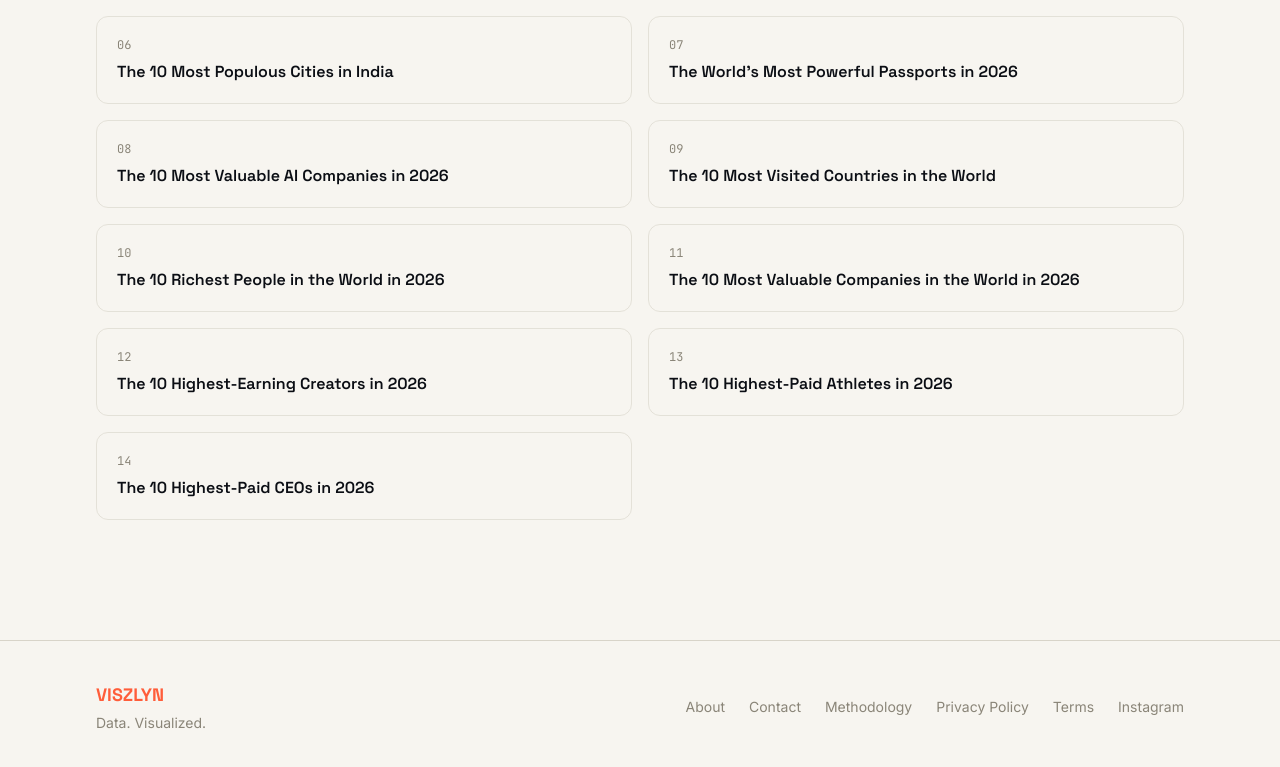
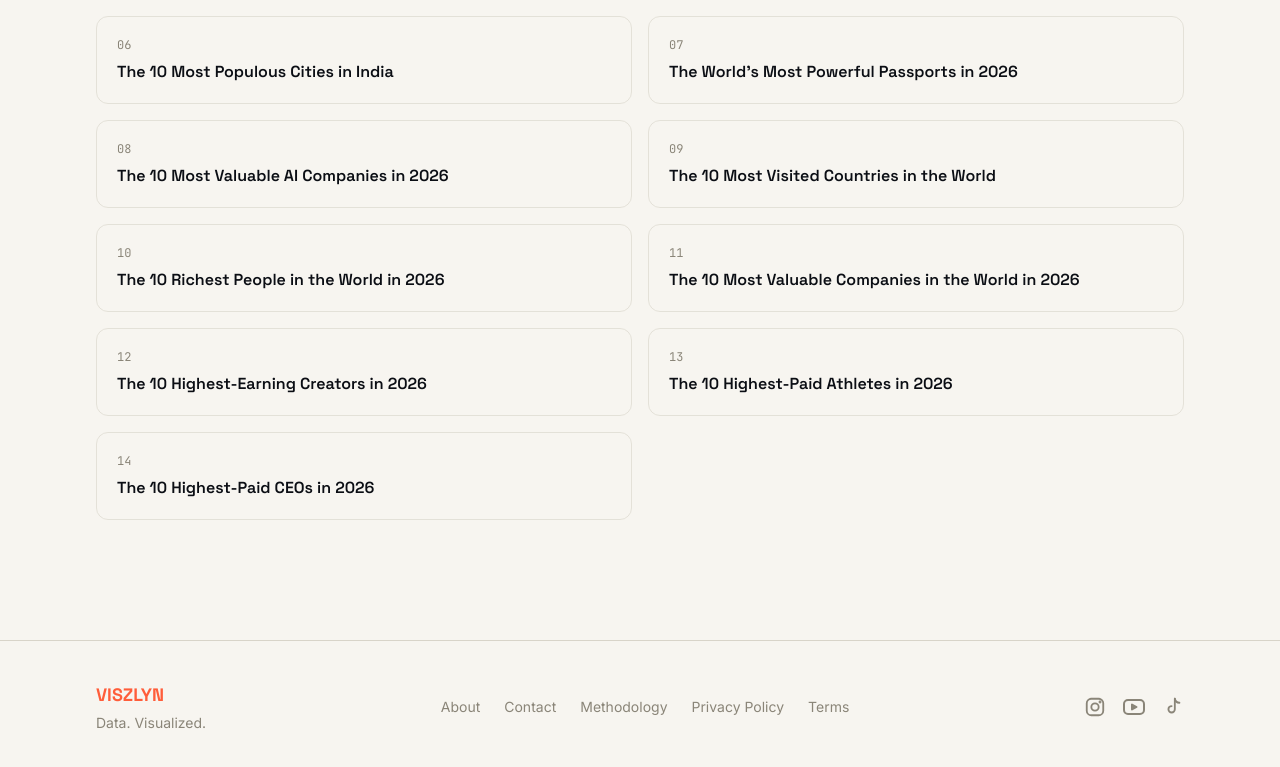
Before and after one commit to Vedang1655/viszlyn, a Next.js app: page / in a window 1280 px wide. Shown: the part 4637-5404 px from the top of the page. Built offline with nearby package versions, Linux system fonts and the light colour scheme.

Commit message:
Footer social icons

```diff
--- a/src/components/SiteFooter.tsx
+++ b/src/components/SiteFooter.tsx
@@ -1,4 +1,5 @@
 import Link from "next/link";
+import { SOCIAL_LINKS } from "@/lib/site";
 
 const FOOTER_LINKS = [
   { label: "About", href: "/about" },
@@ -7,6 +8,34 @@ const FOOTER_LINKS = [
   { label: "Privacy Policy", href: "/privacy" },
   { label: "Terms", href: "/terms" },
 ];
+
+function InstagramIcon() {
+  return (
+    <svg width="22" height="22" viewBox="0 0 24 24" fill="none" stroke="currentColor" strokeWidth="2" strokeLinecap="round" strokeLinejoin="round" aria-hidden="true">
+      <rect x="3" y="3" width="18" height="18" rx="5" />
+      <circle cx="12" cy="12" r="4" />
+      <circle cx="17.5" cy="6.5" r="0.6" fill="currentColor" />
+    </svg>
+  );
+}
+
+function YouTubeIcon() {
+  return (
+    <svg width="24" height="24" viewBox="0 0 24 24" fill="none" stroke="currentColor" strokeWidth="2" strokeLinecap="round" strokeLinejoin="round" aria-hidden="true">
+      <rect x="2" y="5" width="20" height="14" rx="4" />
+      <path d="M10 9.5v5l4.5-2.5z" fill="currentColor" />
+    </svg>
+  );
+}
+
+function TikTokIcon() {
+  return (
+    <svg width="22" height="22" viewBox="0 0 24 24" fill="none" stroke="currentColor" strokeWidth="2" strokeLinecap="round" strokeLinejoin="round" aria-hidden="true">
+      <path d="M14 3v11.5a3.5 3.5 0 1 1-3.5-3.5" />
+      <path d="M14 3c.4 2.6 2.1 4.2 5 4.4" />
+    </svg>
+  );
+}
 
 export function SiteFooter() {
   return (
@@ -29,15 +58,29 @@ export function SiteFooter() {
               {link.label}
             </Link>
           ))}
-          <a
-            href="https://www.instagram.com/viszlyn"
-            target="_blank"
-            rel="noopener noreferrer"
-            className="font-body text-sm text-stone hover:text-ink transition-colors"
-          >
-            Instagram
-          </a>
         </nav>
+
+        <div className="flex items-center gap-4">
+          {SOCIAL_LINKS.map((social) => (
+            <a
+              key={social.label}
+              href={social.href}
+              target="_blank"
+              rel="noopener noreferrer"
+              aria-label={`Viszlyn on ${social.label}`}
+              title={social.label}
+              className="text-stone hover:text-signal transition-colors"
+            >
+              {social.label === "Instagram" ? (
+                <InstagramIcon />
+              ) : social.label === "YouTube" ? (
+                <YouTubeIcon />
+              ) : (
+                <TikTokIcon />
+              )}
+            </a>
+          ))}
+        </div>
       </div>
     </footer>
   );
--- a/src/lib/site.ts
+++ b/src/lib/site.ts
@@ -6,4 +6,5 @@ export const CONTACT_EMAIL = "khamarvedang04@gmail.com";
 export const SOCIAL_LINKS = [
   { label: "Instagram", href: "https://www.instagram.com/viszlyn" },
   { label: "YouTube", href: "https://www.youtube.com/@viszlyn" },
+  { label: "TikTok", href: "https://www.tiktok.com/@viszlyn" },
 ];
```
